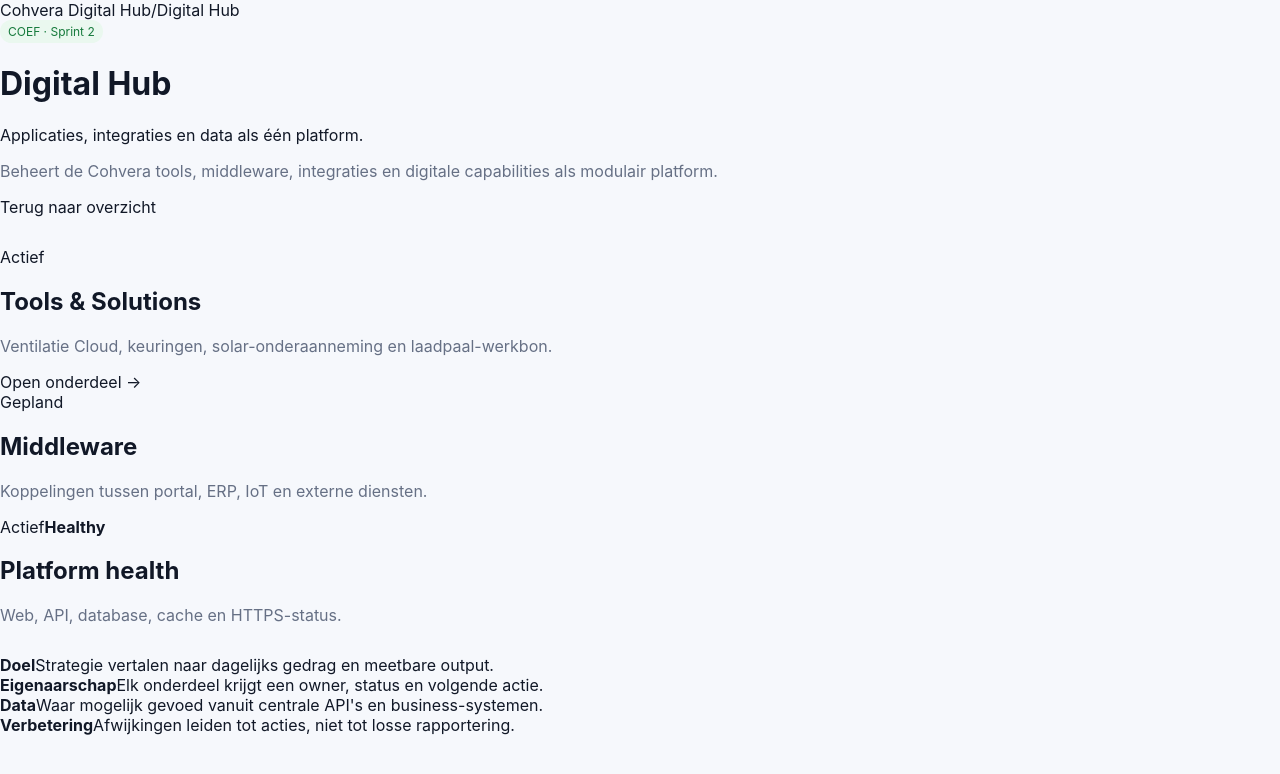
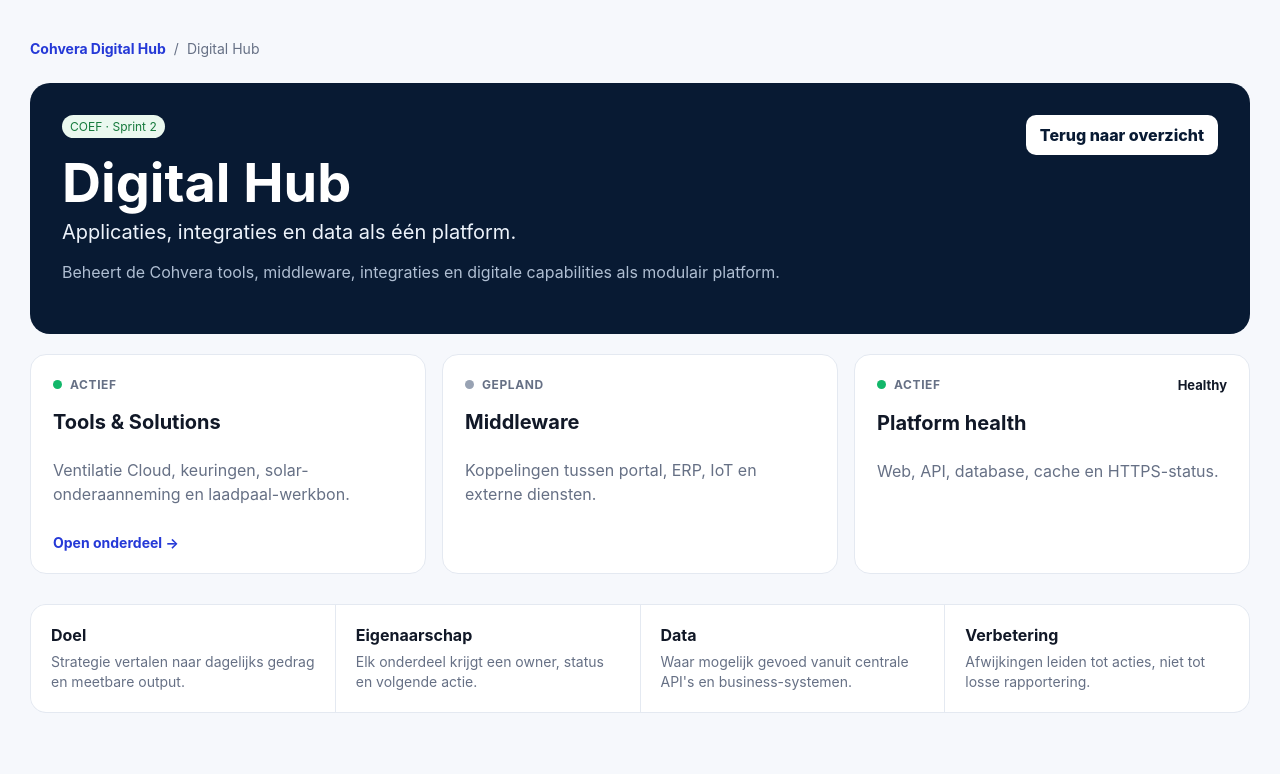
Before and after one commit to Cohvera/Portal, a Next.js app in the folder apps/web/: page /hubs/digital in a window 1280 px wide. Shown: the top 774 px of the page. Built offline with nearby package versions, Linux system fonts and the light colour scheme.

Commit message:
feat(sprint-2): style COEF hub experience

```diff
--- a/apps/web/app/globals.css
+++ b/apps/web/app/globals.css
@@ -27,4 +27,38 @@
 .list-row:first-of-type { border-top: 0; }
 .list-row span { color: #667085; font-size: 14px; }
 section { margin-top: 30px; }
-@media (max-width: 800px) { .shell { grid-template-columns: 1fr; } .sidebar { display: none; } .main { padding: 20px; } .topbar { align-items: flex-start; } .split { grid-template-columns: 1fr; } }
+.eyebrow { margin: 0 0 4px; color: #2539d7; font-size: 12px; font-weight: 800; letter-spacing: .12em; text-transform: uppercase; }
+.section-heading { display: flex; align-items: end; justify-content: space-between; gap: 24px; margin-bottom: 16px; }
+.section-heading h2 { margin: 0; }
+.section-copy { max-width: 560px; margin: 0; }
+.hub-cards { display: grid; grid-template-columns: repeat(auto-fit, minmax(250px, 1fr)); gap: 16px; }
+.hub-card { min-height: 180px; display: flex; flex-direction: column; background: white; border: 1px solid #e4e9f1; border-radius: 16px; padding: 20px; transition: transform .15s ease, box-shadow .15s ease, border-color .15s ease; }
+.hub-card:hover { transform: translateY(-2px); border-color: #b6c2ff; box-shadow: 0 10px 28px rgba(17,24,39,.08); }
+.hub-card h3 { margin: 18px 0 8px; }
+.hub-card p { color: #667085; margin: 0 0 20px; line-height: 1.5; }
+.hub-number { font-size: 12px; color: #98a2b3; font-weight: 800; letter-spacing: .14em; }
+.text-link { margin-top: auto; color: #2539d7; font-size: 14px; font-weight: 700; }
+.hub-page { min-height: 100vh; padding: 40px 24px 70px; background: #f6f8fc; }
+.hub-page-inner { width: min(1220px, 100%); margin: 0 auto; }
+.hub-breadcrumb { display: flex; gap: 8px; color: #667085; font-size: 14px; margin-bottom: 26px; }
+.hub-breadcrumb a { color: #2539d7; font-weight: 700; }
+.hub-hero { display: flex; justify-content: space-between; align-items: flex-start; gap: 30px; padding: 32px; border-radius: 20px; background: #081a33; color: white; }
+.hub-hero h1 { font-size: clamp(32px, 5vw, 54px); line-height: 1; margin: 18px 0 10px; }
+.hub-tagline { font-size: 20px; margin: 0 0 12px; color: #edf3fb; }
+.hub-purpose { max-width: 800px; color: #afbed2; line-height: 1.6; }
+.secondary-button { display: inline-flex; flex: 0 0 auto; padding: 10px 14px; border-radius: 10px; background: white; color: #081a33; font-weight: 800; }
+.hub-grid { display: grid; grid-template-columns: repeat(auto-fit, minmax(280px, 1fr)); gap: 16px; margin-top: 20px; }
+.hub-module { min-height: 220px; padding: 22px; border: 1px solid #e4e9f1; border-radius: 16px; background: white; display: flex; flex-direction: column; }
+.hub-module h2 { margin: 18px 0 8px; font-size: 20px; }
+.hub-module p { line-height: 1.55; }
+.hub-module-top { display: flex; align-items: center; gap: 8px; }
+.status-dot { width: 9px; height: 9px; border-radius: 50%; display: inline-block; }
+.status-active { background: #12b76a; }
+.status-planned { background: #98a2b3; }
+.status-attention { background: #f79009; }
+.status-label { color: #667085; font-size: 12px; font-weight: 700; text-transform: uppercase; letter-spacing: .05em; }
+.module-metric { margin-left: auto; color: #111827; font-size: 13px; }
+.framework-strip { display: grid; grid-template-columns: repeat(4, 1fr); gap: 1px; overflow: hidden; border: 1px solid #e4e9f1; border-radius: 16px; background: #e4e9f1; }
+.framework-strip > div { display: grid; gap: 7px; padding: 20px; background: white; }
+.framework-strip span { color: #667085; font-size: 14px; line-height: 1.45; }
+@media (max-width: 800px) { .shell { grid-template-columns: 1fr; } .sidebar { display: none; } .main { padding: 20px; } .topbar { align-items: flex-start; } .split { grid-template-columns: 1fr; } .section-heading, .hub-hero { flex-direction: column; align-items: flex-start; } .framework-strip { grid-template-columns: 1fr; } }
```
